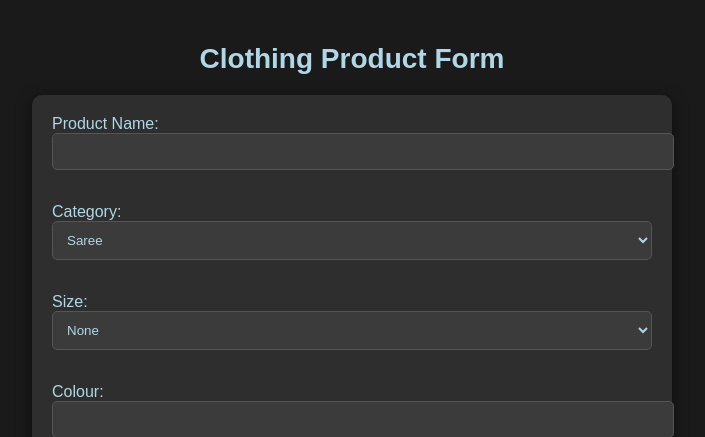
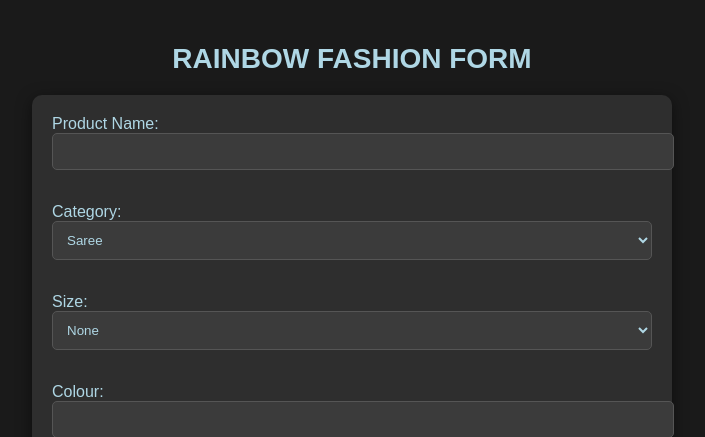
Before and after one commit to DHIMANHYPER/RAINBOW-WEAR, a Flask app: page /admin in a window 1280 px wide. Shown: the top 437 px of the page, without its empty margins (288-993 px from the left). Run offline with Flask 3, Linux system fonts and the light colour scheme.

Commit message:
admin form name and title change

```diff
--- a/templates/admin.html
+++ b/templates/admin.html
@@ -5,7 +5,7 @@
 <head>
     <meta charset="UTF-8">
     <meta name="viewport" content="width=device-width, initial-scale=1.0">
-    <title>Clothing Product Form</title>
+    <title>RAINBOW FASHION FORM</title>
     <style>
         body {
             background-color: #1a1a1a;
@@ -121,7 +121,7 @@
 </head>
 
 <body>
-    <h2>Clothing Product Form</h2>
+    <h2>RAINBOW FASHION FORM</h2>
     <form action="/savetodb" method="POST" >
         <!-- Product Name -->
         <label for="product-name">Product Name:</label><br>
```
